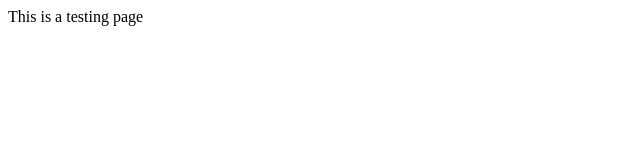
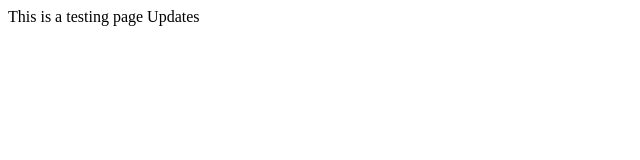
Before and after one commit to delsumit/testjenkins, a plain HTML site: page index.html in a window 1280 px wide. Shown: the full height of the page, 0-640 px from the left. Drawn offline with Linux system fonts and the light colour scheme.

Commit message:
Update index.html

```diff
--- a/index.html
+++ b/index.html
@@ -1,6 +1,6 @@
 <html>
 <head></head>
 <body>
-  This is a testing page
+  This is a testing page Updates
 </body>
 </html
```
